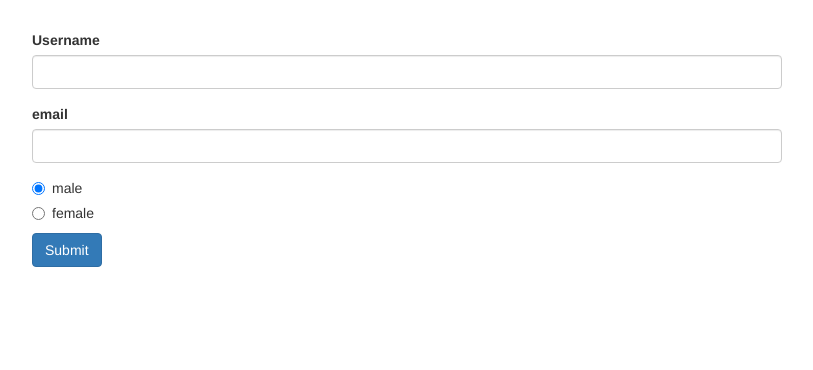
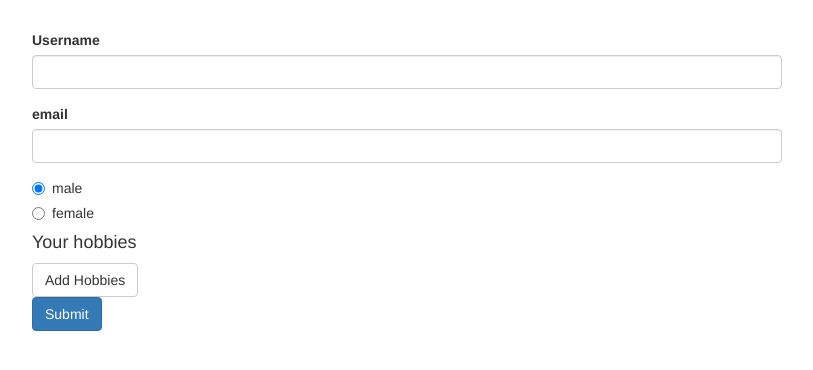
Before and after one commit to MateuszZie/Angular-course, an Angular app in the folder forms-reactive-start/: page / in a window 1280 px wide. Shown: the top 370 px of the page, without its empty margins (233-1046 px from the left). Built offline with nearby package versions, Linux system fonts and the light colour scheme.

Commit message:
Reactive: Arrays of Form Controls (FormArray)

```diff
--- a/forms-reactive-start/src/app/app.component.html
+++ b/forms-reactive-start/src/app/app.component.html
@@ -43,6 +43,18 @@
             }}
           </label>
         </div>
+        <div formArrayName="hobbies">
+          <h4>Your hobbies</h4>
+          <button class="btn btn-default" type="button" (click)="addHobies()">
+            Add Hobbies
+          </button>
+          <div
+            class="form-group"
+            *ngFor="let control of controls; let i = index"
+          >
+            <input type="text" class="form-control" [formControlName]="i" />
+          </div>
+        </div>
         <button class="btn btn-primary" type="submit">Submit</button>
       </form>
     </div>
--- a/forms-reactive-start/src/app/app.component.ts
+++ b/forms-reactive-start/src/app/app.component.ts
@@ -1,5 +1,5 @@
 import { Component, OnInit } from "@angular/core";
-import { FormControl, FormGroup, Validators } from "@angular/forms";
+import { FormArray, FormControl, FormGroup, Validators } from "@angular/forms";
 
 @Component({
   selector: "app-root",
@@ -17,10 +17,20 @@ export class AppComponent implements OnInit {
         email: new FormControl(null, [Validators.required, Validators.email]),
       }),
       gender: new FormControl("male"),
+      hobbies: new FormArray([]),
     });
   }
 
   onSubmit() {
     console.log(this.signupForm);
   }
+
+  addHobies() {
+    const control = new FormControl(null, Validators.required);
+    (<FormArray>this.signupForm.get("hobbies")).push(control);
+  }
+
+  get controls() {
+    return (this.signupForm.get("hobbies") as FormArray).controls;
+  }
 }
```
